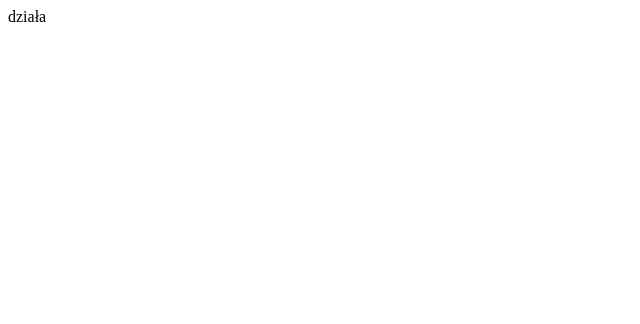
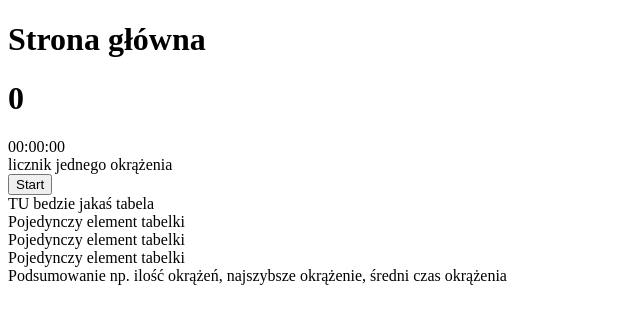
Before and after one commit to kwaq102/stopwatch, a React (Vite) app: page / in a window 1280 px wide. Shown: the top 324 px of the page, without its empty margins (0-640 px from the left). Built offline with nearby package versions, Linux system fonts and the light colour scheme.

Commit message:
second commit

```diff
--- a/src/App.tsx
+++ b/src/App.tsx
@@ -1,5 +1,11 @@
+import { PageMain } from "./components/PageMain";
+
 const App = () => {
-	return <div>działa</div>;
+	return (
+		<>
+			<PageMain />
+		</>
+	);
 };
 
 export { App };
--- /dev/null
+++ b/src/components/Button.tsx
@@ -0,0 +1,15 @@
+import { Dispatch, SetStateAction } from "react";
+
+type Props = {
+	text: string;
+	handleButton: Dispatch<SetStateAction<boolean>>;
+};
+
+const Button = ({ text, handleButton }: Props) => {
+	const startStopCounter = () => {
+		handleButton(prev => !prev);
+	};
+	return <button onClick={startStopCounter}>{text}</button>;
+};
+
+export { Button };
--- /dev/null
+++ b/src/components/PageMain.tsx
@@ -0,0 +1,25 @@
+import { useState } from "react";
+import { Summary } from "./Summary";
+import { Table } from "./Table/Table";
+import { CurrentEncirclement } from "./counters/CurrentEncirclement";
+import { MainCounter } from "./counters/MainCounter";
+import { Button } from "./Button";
+
+const PageMain = () => {
+	const [startMainCounter, setStartMainCounter] = useState(false);
+
+	return (
+		<div>
+			<h1>Strona główna</h1>
+			<main>
+				<MainCounter startMainCounter={startMainCounter} />
+				<CurrentEncirclement />
+				<Button text="Start" handleButton={setStartMainCounter} />
+				<Table />
+				<Summary />
+			</main>
+		</div>
+	);
+};
+
+export { PageMain };
--- /dev/null
+++ b/src/components/Summary.tsx
@@ -0,0 +1,12 @@
+const Summary = () => {
+	return (
+		<>
+			<div>
+				Podsumowanie np. ilość okrążeń, najszybsze okrążenie, średni czas
+				okrążenia
+			</div>
+		</>
+	);
+};
+
+export { Summary };
--- /dev/null
+++ b/src/components/Table/Table.tsx
@@ -0,0 +1,14 @@
+import { TableElement } from "./TableElement";
+
+const Table = () => {
+	return (
+		<>
+			<div>TU bedzie jakaś tabela</div>
+			<TableElement />
+			<TableElement />
+			<TableElement />
+		</>
+	);
+};
+
+export { Table };
--- /dev/null
+++ b/src/components/Table/TableElement.tsx
@@ -0,0 +1,9 @@
+const TableElement = () => {
+	return (
+		<>
+			<div>Pojedynczy element tabelki</div>
+		</>
+	);
+};
+
+export { TableElement };
--- /dev/null
+++ b/src/components/counters/CurrentEncirclement.tsx
@@ -0,0 +1,9 @@
+const CurrentEncirclement = () => {
+	return (
+		<>
+			<div>licznik jednego okrążenia </div>
+		</>
+	);
+};
+
+export { CurrentEncirclement };
--- /dev/null
+++ b/src/components/counters/MainCounter.tsx
@@ -0,0 +1,47 @@
+import { useEffect, useState } from "react";
+
+type Props = {
+	startMainCounter: boolean;
+};
+
+const MainCounter = ({ startMainCounter }: Props) => {
+	const [minutes, setMinutes] = useState(0);
+	const [seconds, setSeconds] = useState(0);
+	const [milliseconds, setMilliseconds] = useState(0);
+
+	useEffect(() => {
+		const interval = setInterval(() => {
+			handleStopwatch();
+		}, 100);
+
+		return () => clearInterval(interval);
+	}, [startMainCounter, milliseconds]);
+
+	const handleStopwatch = () => {
+		if (!startMainCounter) return;
+		if (milliseconds >= 9) {
+			setMilliseconds(0);
+			if (seconds >= 59) {
+				setSeconds(0);
+				setMinutes(prev => prev + 1);
+			} else {
+				setSeconds(prev => prev + 1);
+			}
+		} else {
+			setMilliseconds(prev => prev + 1);
+		}
+	};
+
+	return (
+		<>
+			<h1>{milliseconds}</h1>
+			<div>
+				{minutes > 9 ? minutes : `0${minutes}`}:
+				{seconds > 9 ? seconds : `0${seconds}`}:
+				{milliseconds > 9 ? milliseconds : `0${milliseconds}`}
+			</div>
+		</>
+	);
+};
+
+export { MainCounter };
```
Also changed, not shown: 1 other file (tests, documents, lock files or other folders).
